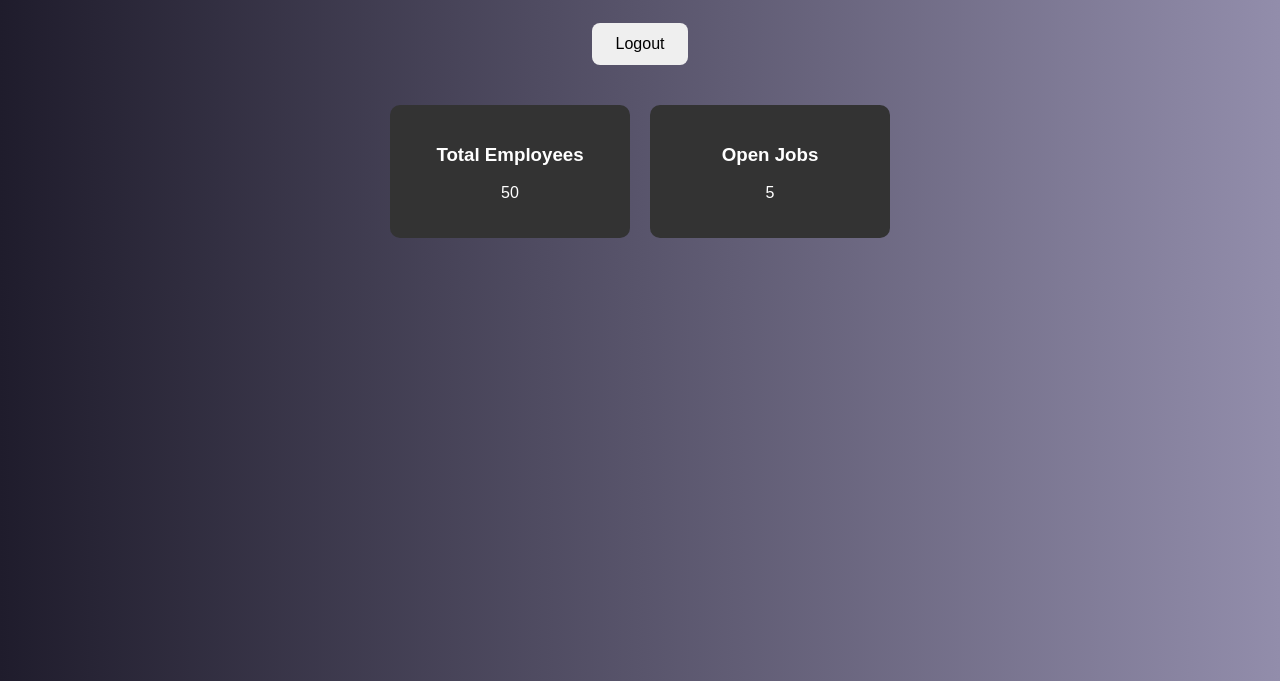
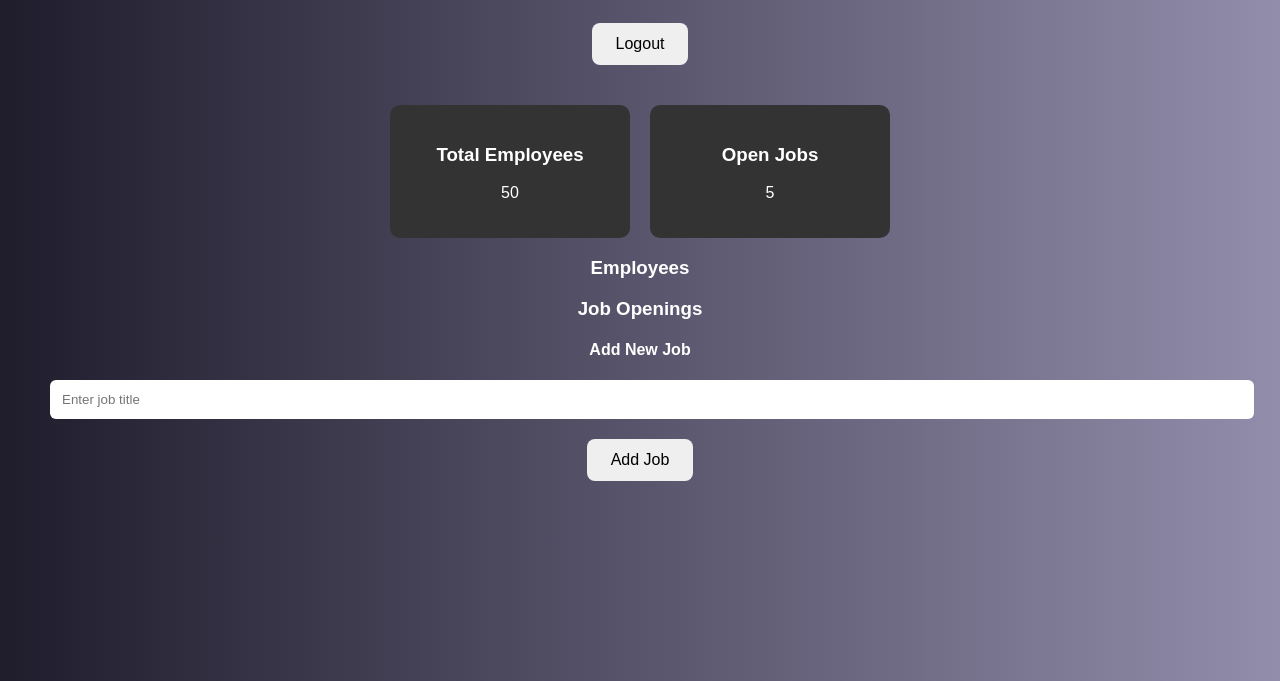
Before and after one commit to venky-MVR/global-language-jobs, a plain HTML site: page admin-dashboard.html in a window 1280 px wide. Shown: the part 119-800 px from the top of the page. Drawn offline with Linux system fonts and the light colour scheme.

Commit message:
Update admin-dashboard.html

```diff
--- a/admin-dashboard.html
+++ b/admin-dashboard.html
@@ -22,9 +22,25 @@
         <p id="jobCount">0</p>
       </div>
     </div>
+
+    <!-- Employee List -->
+    <div class="section">
+      <h3>Employees</h3>
+      <ul id="employeeList"></ul>
+    </div>
+
+    <!-- Job List -->
+    <div class="section">
+      <h3>Job Openings</h3>
+      <ul id="jobList"></ul>
+
+      <!-- Add Job Form -->
+      <h4>Add New Job</h4>
+      <input type="text" id="newJob" placeholder="Enter job title">
+      <button onclick="addJob()">Add Job</button>
+    </div>
   </div>
 
-  <!-- ✅ External JS for dashboard logic -->
   <script src="admin-dashboard.js"></script>
 </body>
 </html>
```
